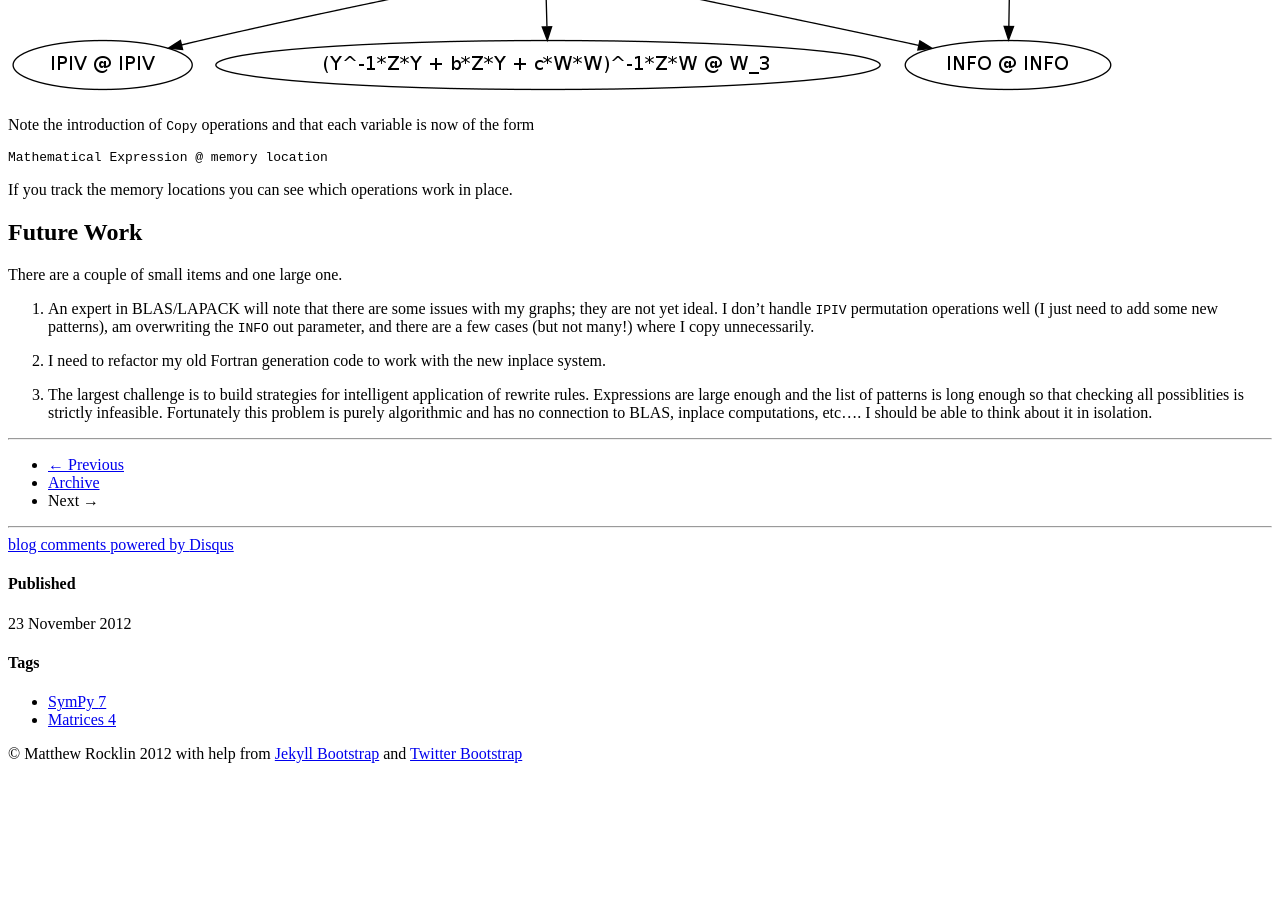
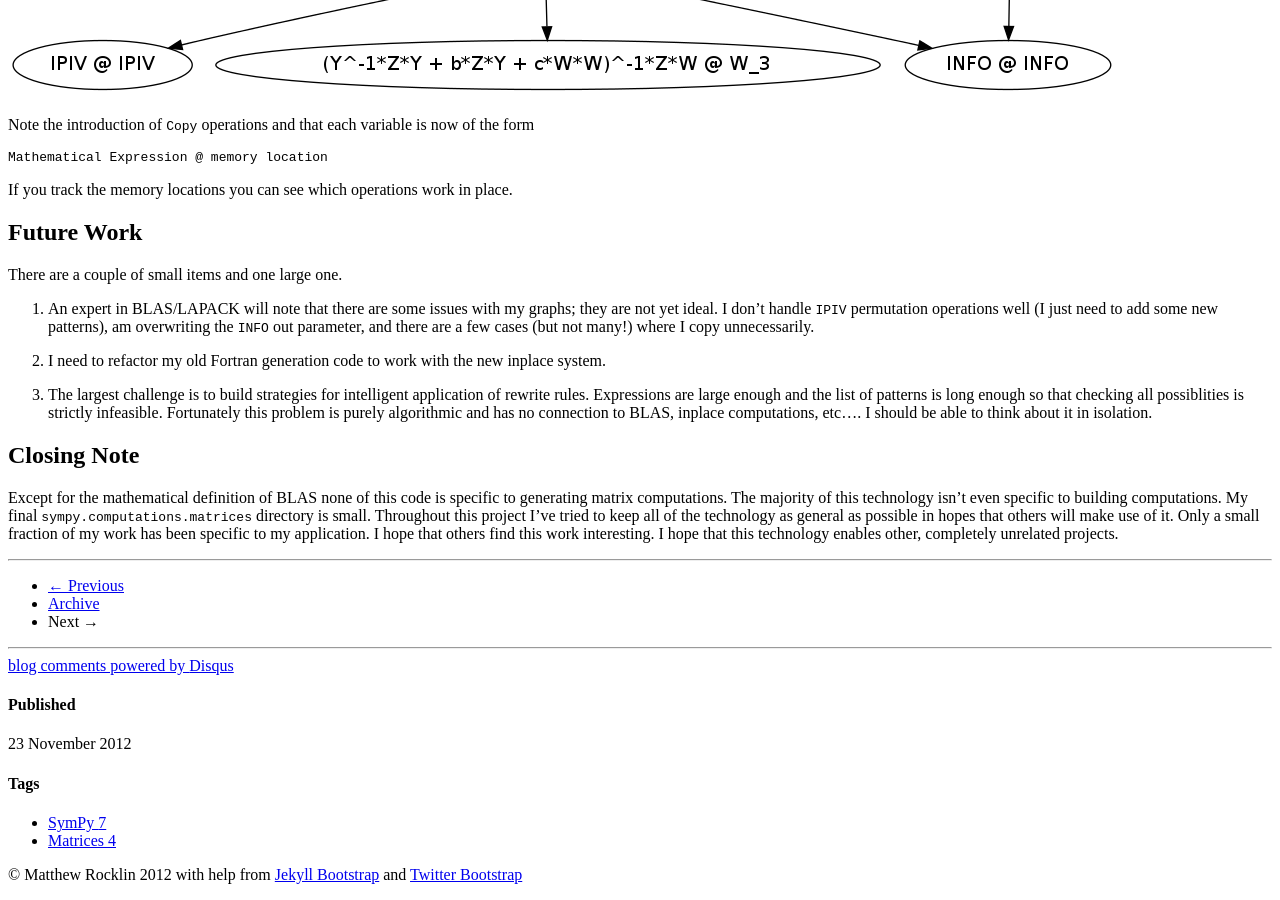
Before and after one commit to besyskymnbk/blog, a Jekyll site: the page built from _posts/work/2012-11-23-BuildingComputations.md, in a window 1280 px wide and 900 px high, scrolled down 3527 px. Built offline with Jekyll 4.4.1, drawn with Linux system fonts in a browser that asks for light colours; comment, search, counter and statistics services are not loaded; before the commit the page ends 4306 px from its top, so only the background shows below that.

Commit message:
closing note

```diff
--- a/_posts/work/2012-11-23-BuildingComputations.md
+++ b/_posts/work/2012-11-23-BuildingComputations.md
@@ -26,10 +26,10 @@ We also specify a list of conditional rewrite patterns.  A pattern has the
 following form
 
 {% highlight python %}
-Source:     alpha*A*B
-Target:     SYMM(alpha, A, B, S.Zero, B)
-Wilds:      alpha, A, B
-Condition:  Q.symmetric(A) | Q.symmetric(B))
+    Source:     alpha*A*B
+    Target:     SYMM(alpha, A, B, S.Zero, B)
+    Wilds:      alpha, A, B
+    Condition:  Q.symmetric(A) | Q.symmetric(B))
 {% endhighlight %}
 
 This means that we convert the expression `alpha*A*B` into the computation `SYMM(alpha, A, B, S.Zero, B)` (a SYmmetric Matrix Multiply) for any `(alpha, A, B)` when either `A` is symmetric or `B` is symmetric.
@@ -98,3 +98,8 @@ There are a couple of small items and one large one.
 2.  I need to refactor my old Fortran generation code to work with the new inplace system.
 
 3.  The largest challenge is to build strategies for intelligent application of rewrite rules.  Expressions are large enough and the list of patterns is long enough so that checking all possiblities is strictly infeasible.  Fortunately this problem is purely algorithmic and has no connection to BLAS, inplace computations, etc....  I should be able to think about it in isolation.
+
+Closing Note
+------------
+
+Except for the mathematical definition of BLAS none of this code is specific to generating matrix computations.  The majority of this technology isn't even specific to building computations.  My final `sympy.computations.matrices` directory is small.  Throughout this project I've tried to keep all of the technology as general as possible in hopes that others will make use of it.  Only a small fraction of my work has been specific to my application.  I hope that others find this work interesting.  I hope that this technology enables other, completely unrelated projects.
```
